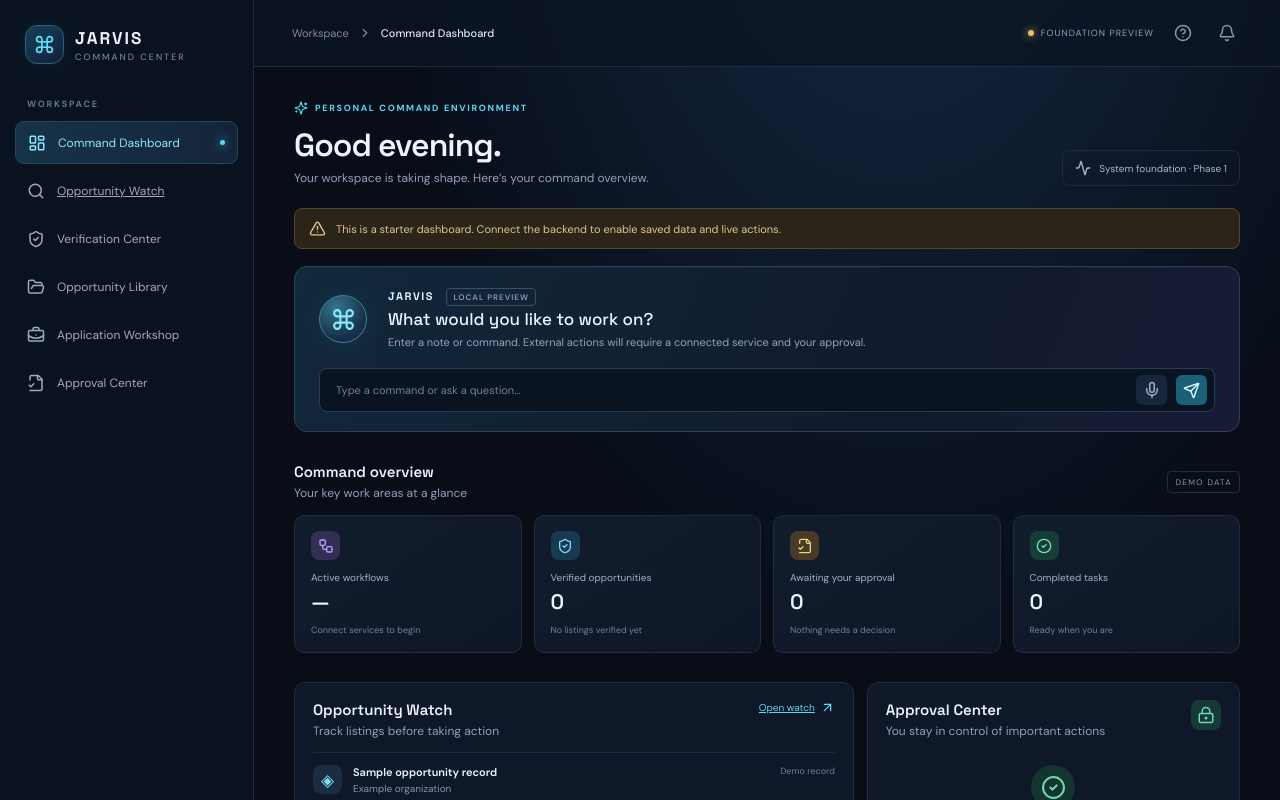
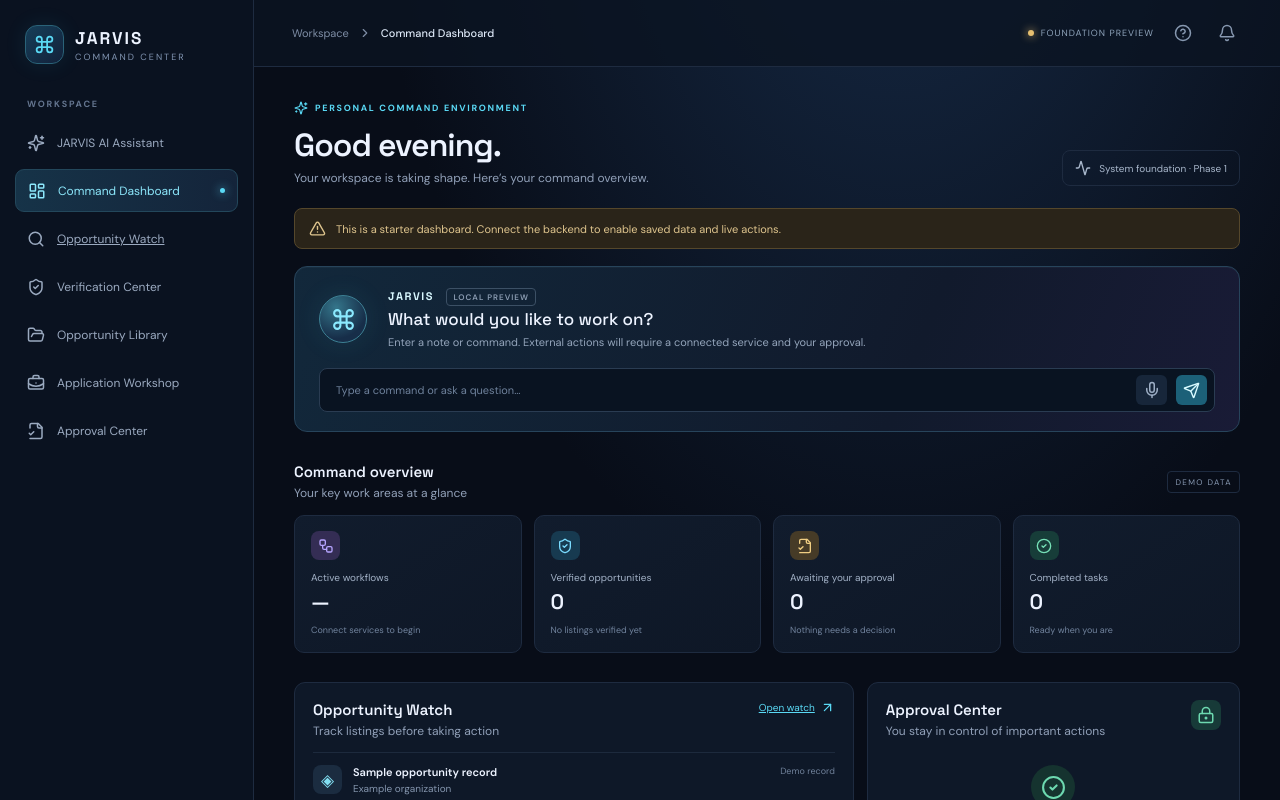
Before and after one commit to Mueller290/JARVIS-Command-Center, a Next.js app: page / in a window 1280 px wide. Shown: the top 800 px of the page. Built offline with nearby package versions, Linux system fonts and the light colour scheme.

Commit message:
Add JARVIS AI assistant navigation

```diff
--- a/src/app/page.tsx
+++ b/src/app/page.tsx
@@ -11,6 +11,7 @@ import {
 
 type NavItem = { label: string; icon: typeof LayoutDashboard };
 const nav: NavItem[] = [
+  { label: 'JARVIS AI Assistant', icon: Sparkles },
   { label: 'Command Dashboard', icon: LayoutDashboard },
   { label: 'Opportunity Watch', icon: Search },
   { label: 'Verification Center', icon: ShieldCheck },
```
